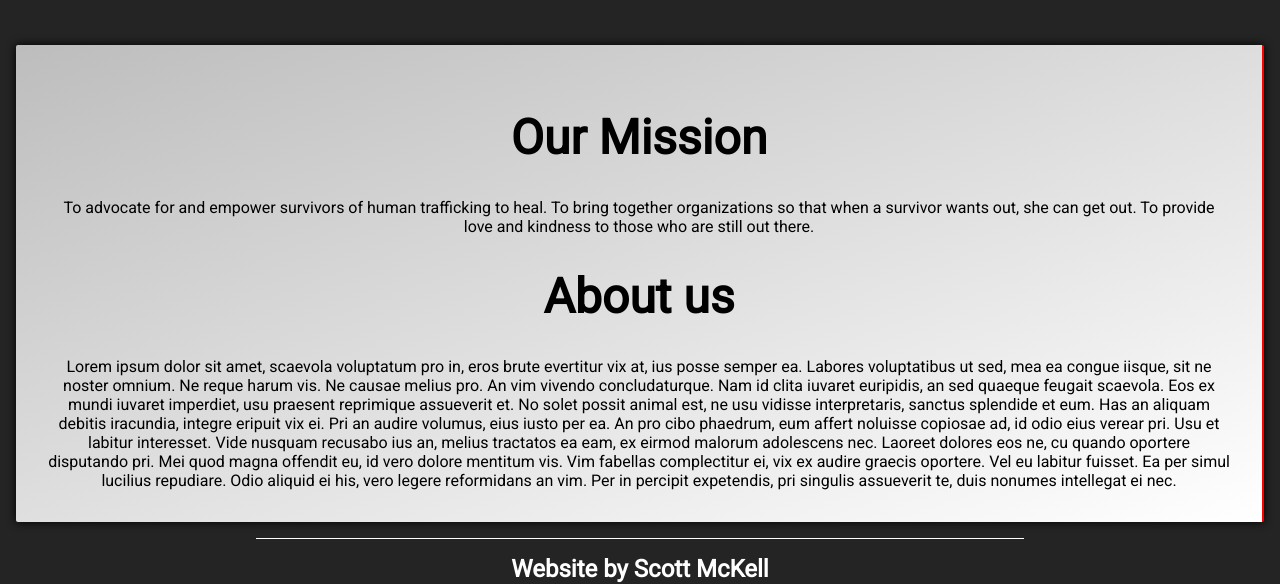
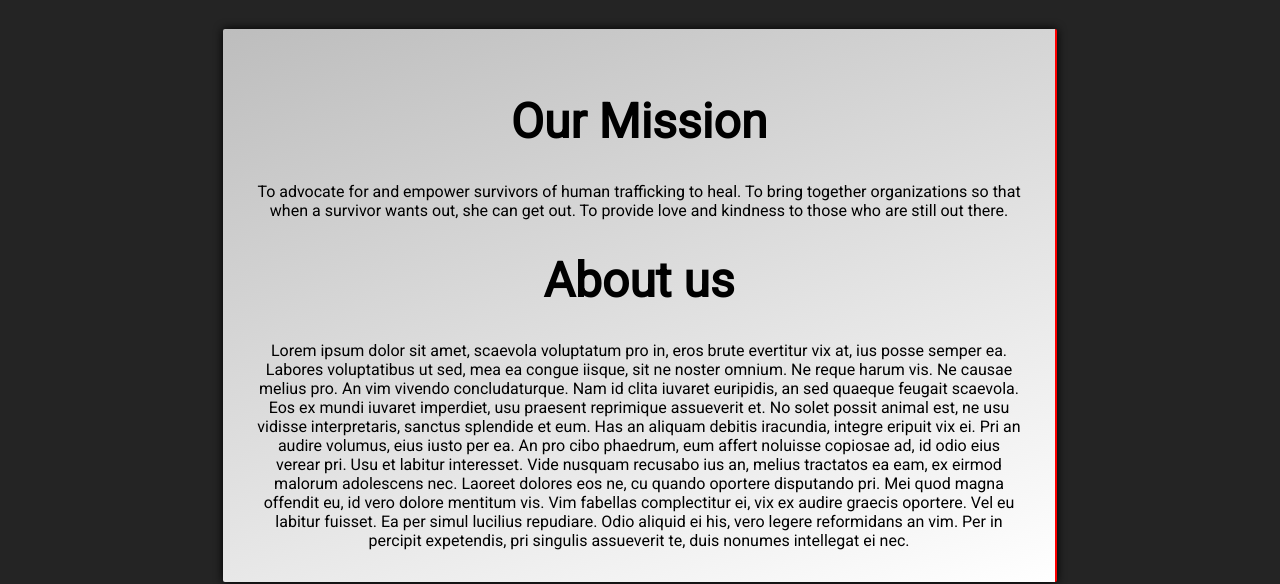
Before and after one commit to zottwickel/renegade-passion, a Gatsby site: page / in a window 1280 px wide. Shown: the part 1113-1697 px from the top of the page. Built offline with nearby package versions, Linux system fonts and the light colour scheme; Gatsby itself is replaced by a stand-in of ours; a web font is replaced by a local one.

Commit message:
tweak styles

```diff
--- a/src/pages/index.js
+++ b/src/pages/index.js
@@ -125,4 +125,8 @@ const AboutWrapper = styled.section`
     margin: 2rem;
     font-size: 3rem;
   }
+  @media (min-width: 768px) {
+    width: 60%;
+    margin: 0 auto;
+  }
 `
```
